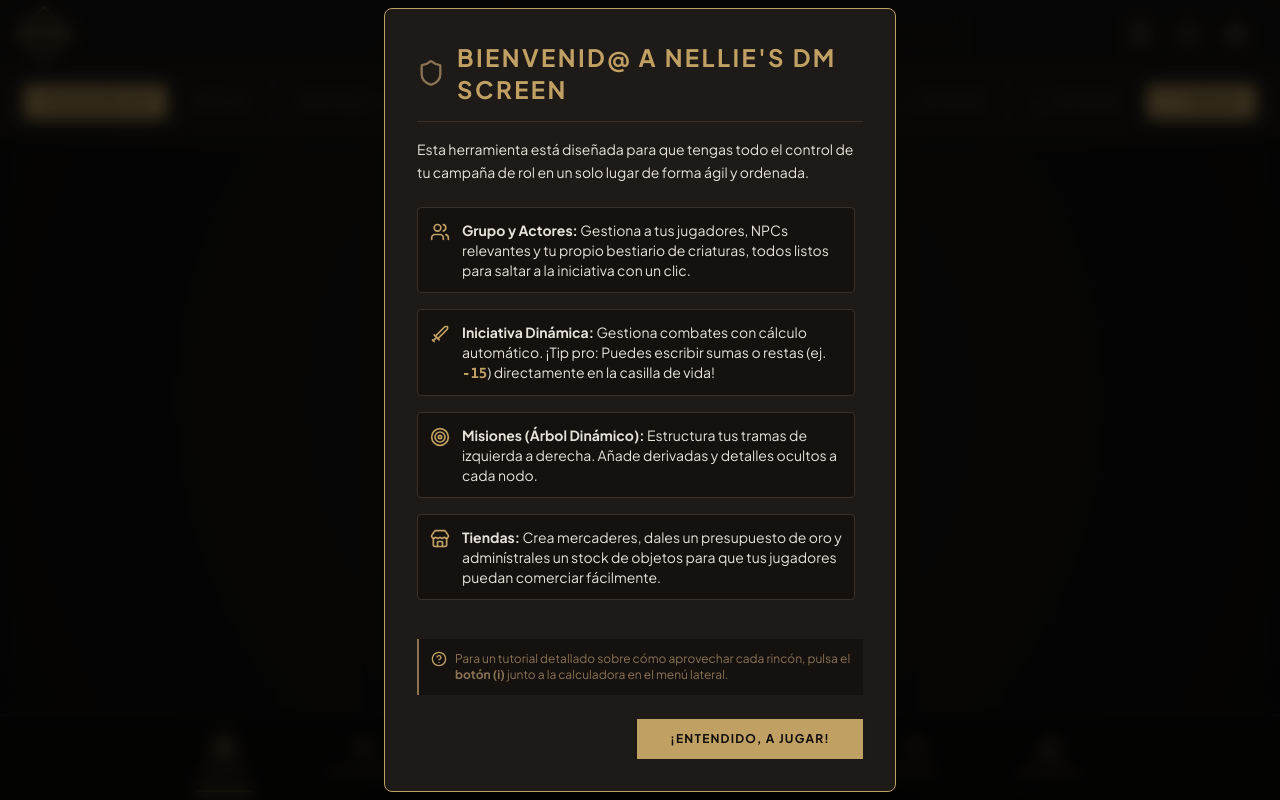
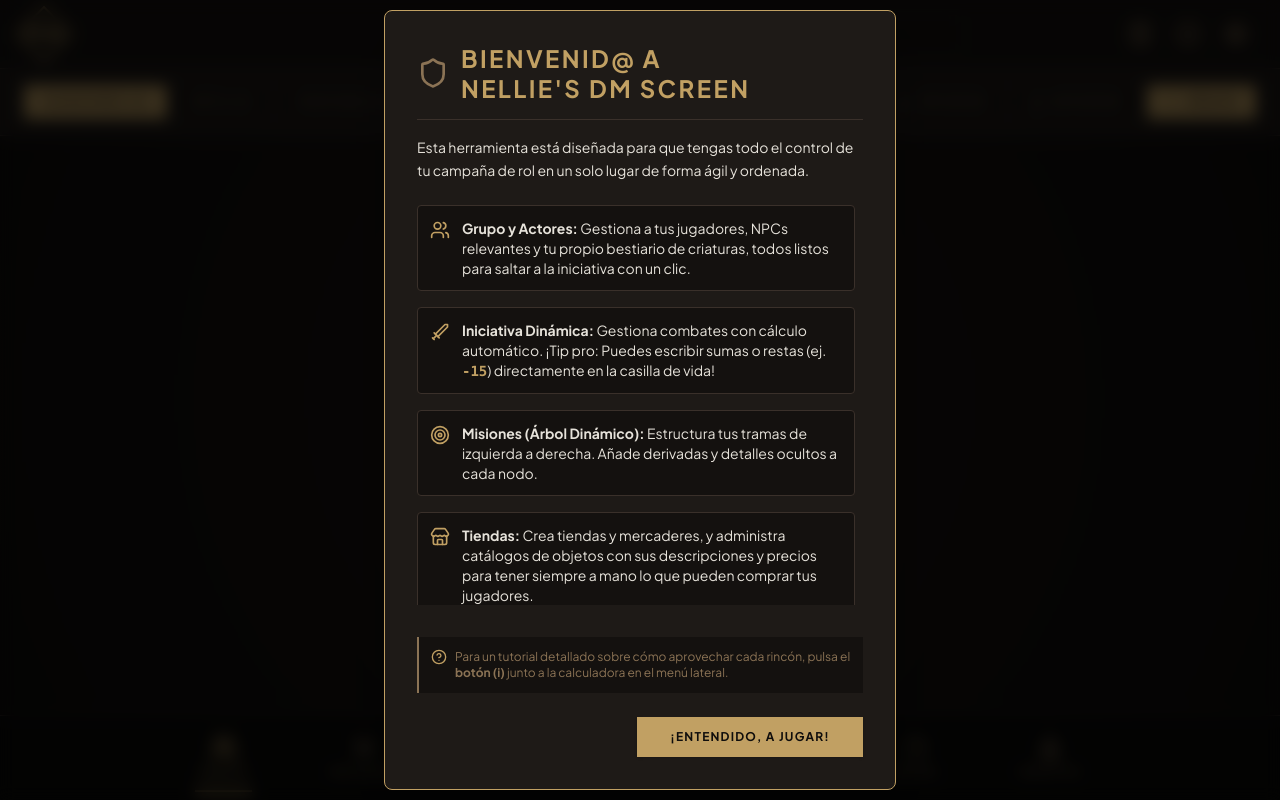
Before and after one commit to bayonora/DMSCreen, a React (Vite) app: page / in a window 1280 px wide. Built offline with nearby package versions, Linux system fonts and the light colour scheme.

Commit message:
feat: improve tutorial modal layout and content
Refine the welcome header layout for better readability and update the shops description to better reflect functionality.

```diff
--- a/src/components/Tutorial.tsx
+++ b/src/components/Tutorial.tsx
@@ -19,9 +19,12 @@ export function WelcomeModal() {
   return (
     <div className="fixed inset-0 bg-black/70 z-[100] flex items-center justify-center p-4 backdrop-blur-sm">
       <div className="bg-[#1e1a17] border border-[#c1a063] rounded-lg max-w-lg w-full p-8 shadow-2xl relative animate-in fade-in zoom-in-95 duration-300">
-        <h2 className="text-2xl font-bold tracking-widest uppercase text-[#c1a063] mb-4 flex items-center gap-3 border-b border-[#3a302a] pb-4">
-          <Shield className="text-[#8b7355] shrink-0" size={28} />
-          Bienvenid@ a Nellie's DM Screen
+        <h2 className="text-2xl font-bold tracking-widest uppercase text-[#c1a063] mb-4 flex items-center gap-3 border-b border-[#3a302a] pb-4 leading-tight">
+          <Shield className="text-[#8b7355] shrink-0" size={32} />
+          <div>
+            Bienvenid@ a<br />
+            Nellie's DM Screen
+          </div>
         </h2>
 
         <p className="text-[#e6e2da] text-sm leading-relaxed mb-6 mt-4">
@@ -43,7 +46,7 @@ export function WelcomeModal() {
           </li>
           <li className="flex items-start gap-3 bg-[#14110f] p-3 border border-[#3a302a] rounded-sm">
             <Store size={20} className="text-[#c1a063] shrink-0 mt-0.5" />
-            <span><strong>Tiendas:</strong> Crea mercaderes, dales un presupuesto de oro y adminístrales un stock de objetos para que tus jugadores puedan comerciar fácilmente.</span>
+            <span><strong>Tiendas:</strong> Crea tiendas y mercaderes, y administra catálogos de objetos con sus descripciones y precios para tener siempre a mano lo que pueden comprar tus jugadores.</span>
           </li>
           <li className="flex items-start gap-3 bg-[#14110f] p-3 border border-[#3a302a] rounded-sm">
             <Backpack size={20} className="text-[#c1a063] shrink-0 mt-0.5" />
```
